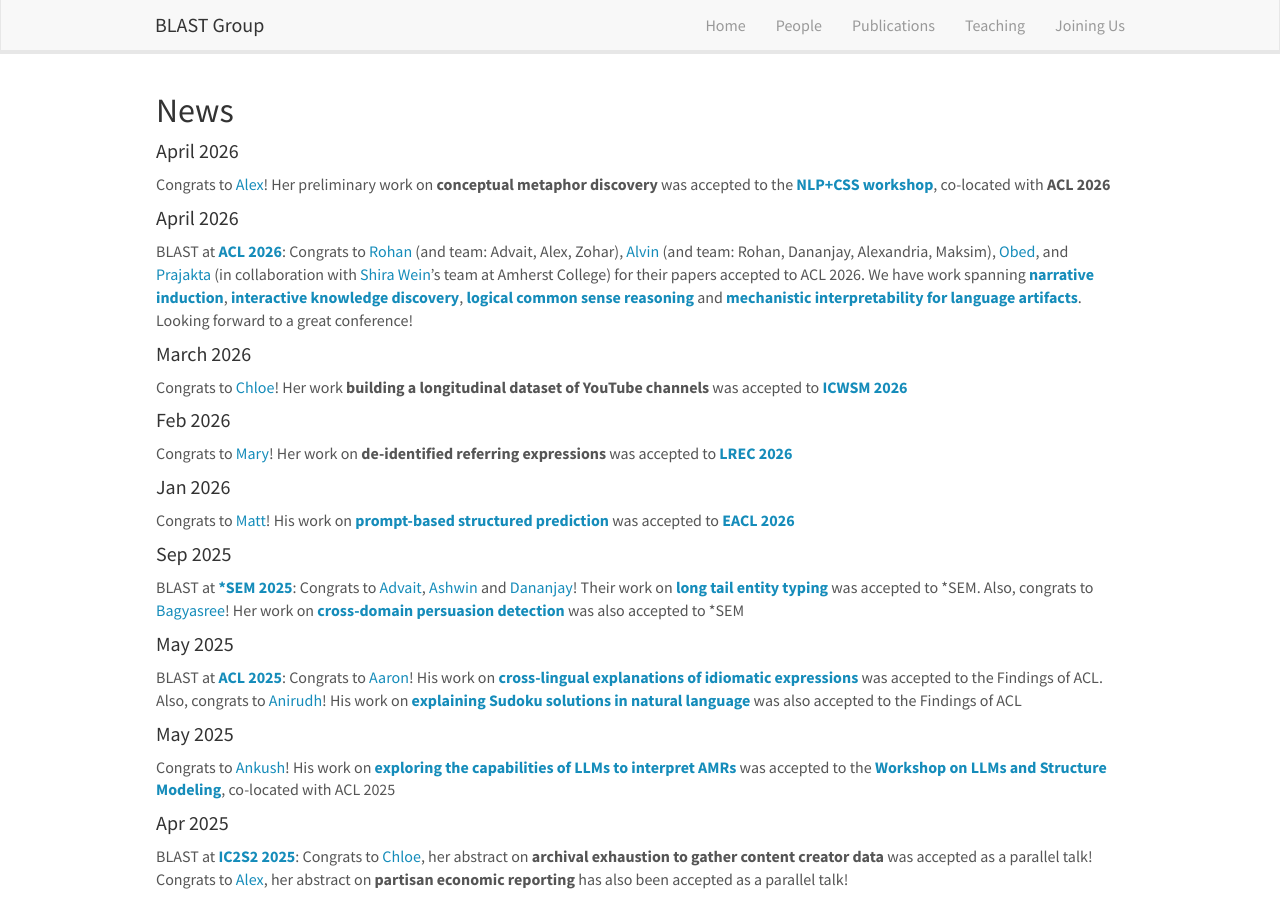
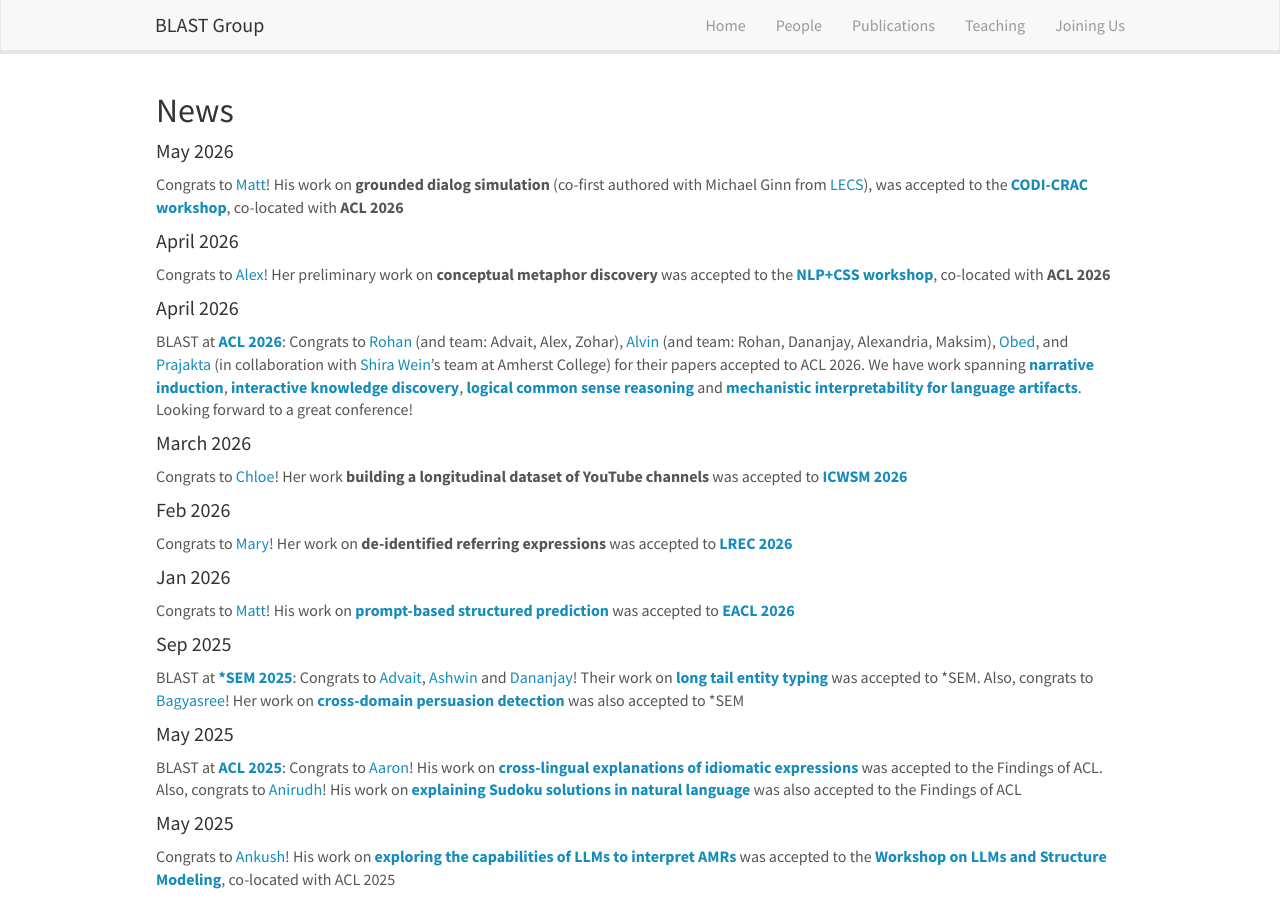
Before and after one commit to blast-cu/blast-cu.github.io, a Jekyll site: the page built from _pages/allnews.md, in a window 1280 px wide and 900 px high. Built offline with Jekyll 4.4.1, drawn with Linux system fonts in a browser that asks for light colours; nearby versions of some CDN libraries.

Commit message:
Update news.yml

```diff
--- a/_data/news.yml
+++ b/_data/news.yml
@@ -1,3 +1,6 @@
+- date: May 2026
+  headline: "Congrats to [Matt](https://blast-cu.github.io/team/#phd-students)! His work on **grounded dialog simulation** (co-first authored with Michael Ginn from [LECS](https://lecs-lab.github.io/)), was accepted to the **[CODI-CRAC workshop](https://sites.google.com/view/codi-crac2026/home)**, co-located with **ACL 2026**"
+
 - date: April 2026
   headline: "Congrats to [Alex](https://aleto1999.github.io/)! Her preliminary work on **conceptual metaphor discovery** was accepted to the **[NLP+CSS workshop](https://sites.google.com/site/nlpandcss/home?authuser=0)**, co-located with **ACL 2026**"
 
```
